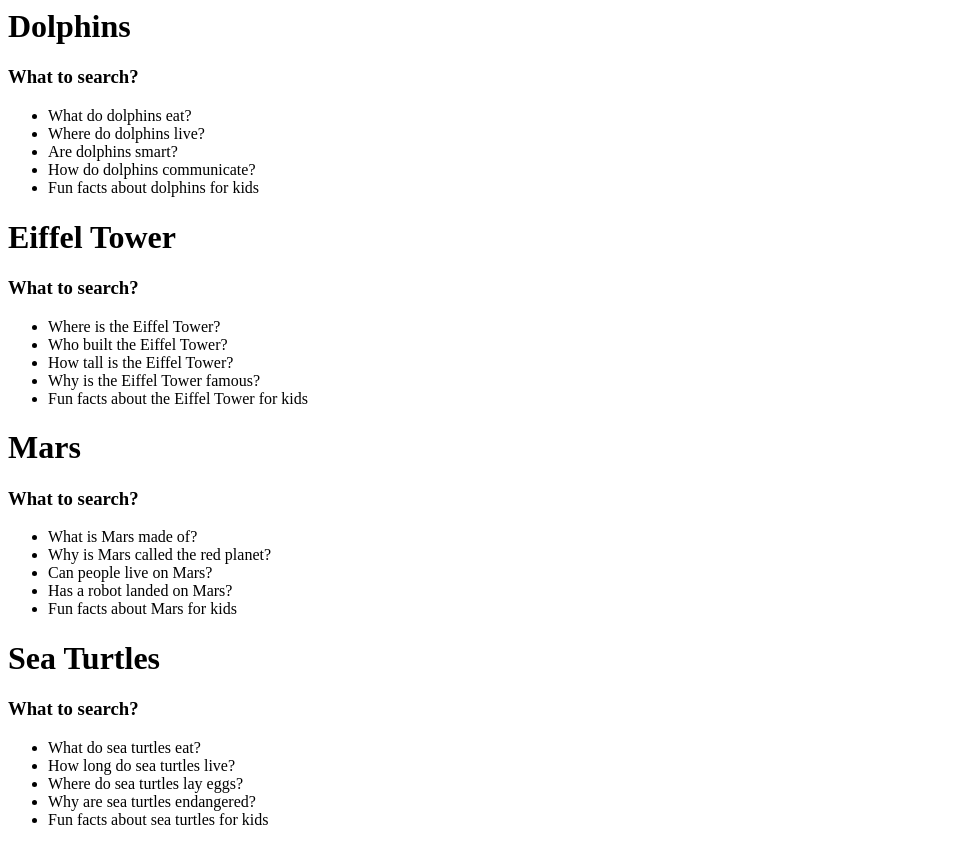
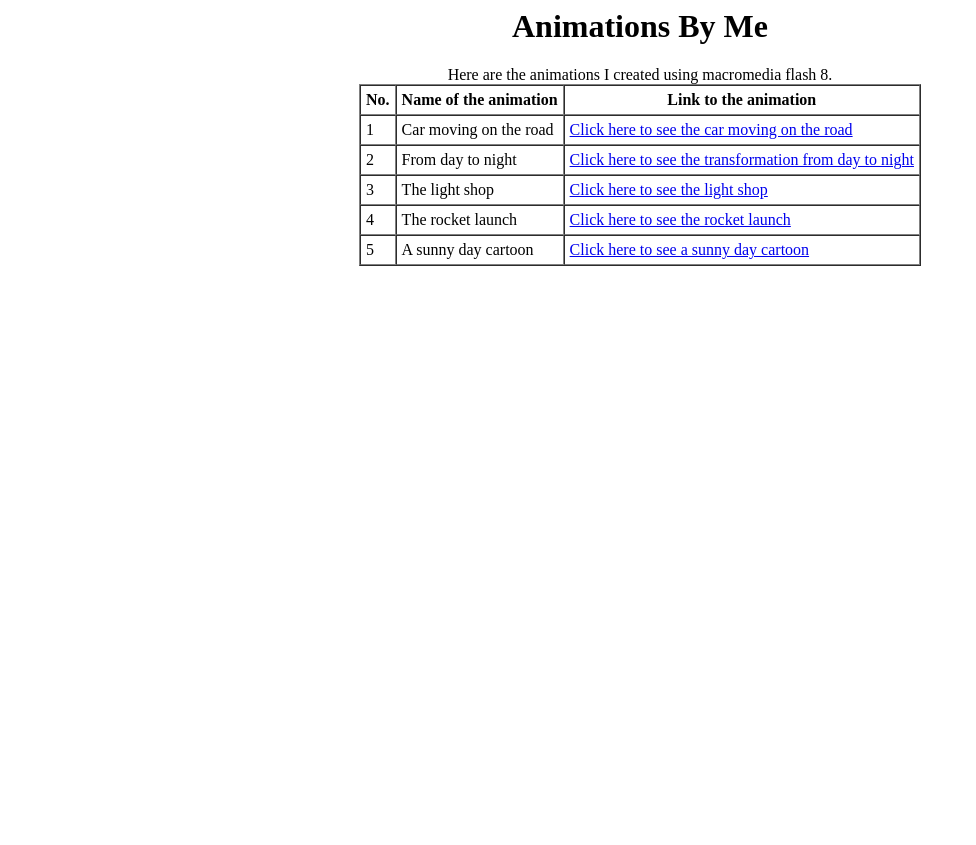
Before and after one commit to zayminpaingcsy/zayminpaingcsy.github.io, a plain HTML site: page index.html in a window 1280 px wide. Shown: the whole page, without its empty margins (0-976 px from the left). After the commit the page ends 800 px from the top, so only its background shows below. Drawn offline with Linux system fonts and the light colour scheme.

Commit message:
Add files via upload

```diff
--- a/index.html
+++ b/index.html
@@ -1,46 +1,41 @@
 <html>
 <head>
-<title>Research Activities</title>
+<title>Animations Created By Me</title>
 </head>
 <body>
-<h1>Dolphins</h1>
-<h3>What to search?</h3>
-<ul>
-<li>What do dolphins eat?</li>
-<li>Where do dolphins live?</li>
-<li>Are dolphins smart?</li>
-<li>How do dolphins communicate?</li>
-<li>Fun facts about dolphins for kids</li>
-</ul>
-
-<h1>Eiffel Tower</h1>
-<h3>What to search?</h3>
-<ul>
-<li>Where is the Eiffel Tower?</li>
-<li>Who built the Eiffel Tower?</li>
-<li>How tall is the Eiffel Tower?</li>
-<li>Why is the Eiffel Tower famous?</li>
-<li>Fun facts about the Eiffel Tower for kids</li>
-</ul>
-
-<h1>Mars</h1>
-<h3>What to search?</h3>
-<ul>
-<li>What is Mars made of?</li>
-<li>Why is Mars called the red planet?</li>
-<li>Can people live on Mars?</li>
-<li>Has a robot landed on Mars?</li>
-<li>Fun facts about Mars for kids</li>
-</ul>
-
-<h1>Sea Turtles</h1>
-<h3>What to search?</h3>
-<ul>
-<li>What do sea turtles eat?</li>
-<li>How long do sea turtles live?</li>
-<li>Where do sea turtles lay eggs?</li>
-<li>Why are sea turtles endangered?</li>
-<li>Fun facts about sea turtles for kids</li>
-</ul>
+<h1 align=center>Animations By Me</h1>
+<table align=center border=1 cellspacing=0 cellpadding=5>
+<caption>Here are the animations I created using macromedia flash 8.</caption>
+<tr>
+<th>No.</th>
+<th>Name of the animation</th>
+<th>Link to the animation</th>
+</tr>
+<tr>
+<td>1</td>
+<td>Car moving on the road</td>
+<td><a href="carmovingonroad.html">Click here to see the car moving on the road</a></td>
+</tr>
+<tr>
+<td>2</td>
+<td>From day to night</td>
+<td><a href="fromdaytonight.html">Click here to see the transformation from day to night</a></td>
+</tr>
+<tr>
+<td>3</td>
+<td>The light shop</td>
+<td><a href="lightshop.html">Click here to see the light shop</a></td>
+</tr>
+<tr>
+<td>4</td>
+<td>The rocket launch</td>
+<td><a href="rocketlaunch.html">Click here to see the rocket launch</a></td>
+</tr>
+<tr>
+<td>5</td>
+<td>A sunny day cartoon</td>
+<td><a href="sunnyday.html">Click here to see a sunny day cartoon</a></td>
+</tr>
+</table>
 </body>
 </html>
```
Also changed, not shown: carmovingonroad.html (added, +21 -0 lines), fromdaytonight.html (added, +21 -0 lines), lightshop.html (added, +21 -0 lines), rocketlaunch.html (added, +21 -0 lines), sunnyday.html (added, +21 -0 lines), carmovingonroad.gif (added), lightshop.gif (added), rocketlaunch.gif (added), sunnyday.gif (added).
